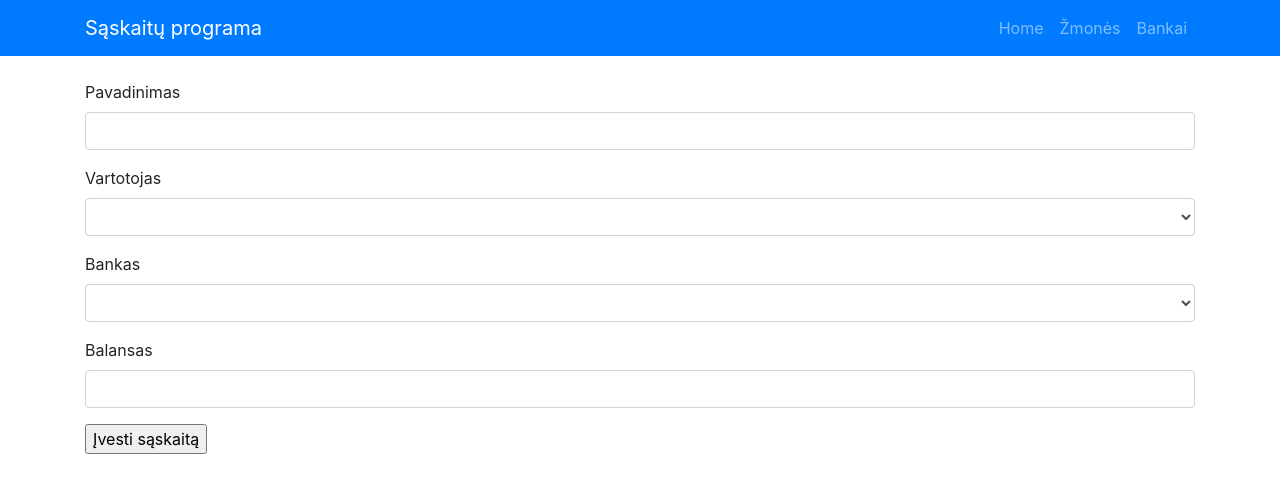
After one commit to DonatasNoreika/saskaitos_flask, a Flask app: page /nauja_saskaita in a window 1280 px wide. The commit adds this page. Shown: the top 493 px of the page. Run offline with Flask 2, Linux system fonts and the light colour scheme; tables that the repository leaves empty hold one stand-in row (values such as "Sample post"); some libraries are stand-ins or nearby versions.

Commit message:
Pataisyta dalis klaidų, vis dar neveikia sąskaitų redagavimas iki galo

```diff
--- a/app.py
+++ b/app.py
@@ -41,7 +41,11 @@ class Saskaita(db.Model):
 
 @app.route("/")
 def accounts():
-    return render_template("saskaitos.html")
+    try:
+        visos_saskaitos = Saskaita.query.all()
+    except:
+        visos_saskaitos = []
+    return render_template("saskaitos.html", visos_saskaitos=visos_saskaitos)
 
 @app.route("/bankai")
 def banks():
@@ -65,7 +69,7 @@ def zmogus_new():
     db.create_all()
     forma = forms.ZmogusForm()
     if forma.validate_on_submit():
-        naujas_zmogus = Zmogus(vardas=forma.vardas.data, pavarde=forma.pavarde.data, asmens_kodas=forma.asmens_kodas.data, tel_numeris=forma.ten_numeris.data)
+        naujas_zmogus = Zmogus(vardas=forma.vardas.data, pavarde=forma.pavarde.data, asmens_kodas=forma.asmens_kodas.data, tel_numeris=forma.tel_numeris.data)
         db.session.add(naujas_zmogus)
         db.session.commit()
         return redirect(url_for('people'))
@@ -82,6 +86,17 @@ def bankas_new():
         return redirect(url_for('banks'))
     return render_template("prideti_banka.html", form=forma)
 
+@app.route("/nauja_saskaita", methods=["GET", "POST"])
+def saskaita_new():
+    db.create_all()
+    forma = forms.SaskaitaForm()
+    if forma.validate_on_submit():
+        nauja_saskaita = Saskaita(numeris=forma.numeris.data, zmogus_id=forma.zmogus.data.id, bankas_id=forma.bankas.data.id, balansas=forma.balansas.data)
+        db.session.add(nauja_saskaita)
+        db.session.commit()
+        return redirect(url_for('accounts'))
+    return render_template("prideti_saskaita.html", form=forma)
+
 @app.route("/zmogus_delete/<int:id>")
 def zmogus_delete(id):
     uzklausa = Zmogus.query.get(id)
@@ -96,6 +111,13 @@ def bankas_delete(id):
     db.session.commit()
     return redirect(url_for('banks'))
 
+@app.route("/saskaita_delete/<int:id>")
+def saskaita_delete(id):
+    uzklausa = Saskaita.query.get(id)
+    db.session.delete(uzklausa)
+    db.session.commit()
+    return redirect(url_for('accounts'))
+
 @app.route("/zmogus_update/<int:id>", methods=['GET', 'POST'])
 def zmogus_update(id):
     form = forms.ZmogusForm()
@@ -104,7 +126,7 @@ def zmogus_update(id):
         zmogus.vardas = form.vardas.data
         zmogus.pavarde = form.pavarde.data
         zmogus.asmens_kodas = form.asmens_kodas.data
-        zmogus.ten_numeris = form.ten_numeris.data
+        zmogus.tel_numeris = form.tel_numeris.data
         db.session.commit()
         return redirect(url_for('people'))
     return render_template("zmogus_update.html", form=form, zmogus=zmogus)
@@ -123,6 +145,19 @@ def bankas_update(id):
         return redirect(url_for('people'))
     return render_template("bankas_update.html", form=form, bankas=bankas)
 
+@app.route("/saskaita_update/<int:id>", methods=['GET', 'POST'])
+def saskaita_update(id):
+    form = forms.SaskaitaForm()
+    saskaita = Saskaita.query.get(id)
+    if form.validate_on_submit():
+        saskaita.numeris = form.numeris.data
+        saskaita.zmogus_id = form.zmogus.data.id
+        saskaita.bankas_id = form.bankas.data.id
+        saskaita.balansas = form.balansas.data
+        db.session.commit()
+        return redirect(url_for('accounts'))
+    return render_template("saskaita_update.html", form=form, saskaita=saskaita)
+
 if __name__ == '__main__':
     app.run(host='127.0.0.1', port=8000, debug=True)
     db.create_all()
--- a/forms.py
+++ b/forms.py
@@ -10,7 +10,7 @@ class ZmogusForm(FlaskForm):
     vardas = StringField('Vardas', [DataRequired()])
     pavarde = StringField('Pavardė', [DataRequired()])
     asmens_kodas = StringField('Asmens kodas', [DataRequired()])
-    ten_numeris = StringField('Telefono numeris', [DataRequired()])
+    tel_numeris = StringField('Telefono numeris', [DataRequired()])
     submit = SubmitField('Įvesti žmogų')
 
 class BankasForm(FlaskForm):
@@ -30,5 +30,5 @@ class SaskaitaForm(FlaskForm):
     numeris = StringField('Pavadinimas', [DataRequired()])
     zmogus = QuerySelectField("Vartotojas", query_factory=zmogus_query, allow_blank=True, get_label="vardas", get_pk=lambda obj: str(obj))
     bankas = QuerySelectField("Bankas", query_factory=bankas_query, allow_blank=True, get_label="pavadinimas", get_pk=lambda obj: str(obj))
-    balansas = FloatField('Adresas', [DataRequired()])
+    balansas = FloatField('Balansas', [DataRequired()])
     submit = SubmitField('Įvesti sąskaitą')
--- a/templates/bankai.html
+++ b/templates/bankai.html
@@ -10,7 +10,7 @@
 <p>Banko kodas: {{bankas.banko_kodas}}</p>
 <p>SWIFT kodas: {{bankas.swift}}</p>
 <a href="{{ url_for('bankas_delete', id=bankas['id']) }}">Ištrinti</a>
-<a href="{{ url_for('bankas_delete', id=bankas['id']) }}">Redaguoti</a>
+<a href="{{ url_for('bankas_update', id=bankas['id']) }}">Redaguoti</a>
 {% endfor %}
 {% endif %}
 <hr>
--- a/templates/bankas_update.html
+++ b/templates/bankas_update.html
@@ -10,7 +10,7 @@
     </div>
     <div class="form-group">
         {{ form.adresas.label(class="form-control-label") }}
-        {{ form.adresas(class="form-control"), value=bankas.adresas }}
+        {{ form.adresas(class="form-control", value=bankas.adresas) }}
     </div>
     <div class="form-group">
         {{ form.banko_kodas.label(class="form-control-label") }}
--- /dev/null
+++ b/templates/prideti_saskaita.html
@@ -0,0 +1,25 @@
+{% extends "base.html" %}
+
+{% block content %}
+
+<form method="post" action="#">
+    {{ form.hidden_tag() }}
+    <div class="form-group">
+        {{ form.numeris.label(class="form-control-label") }}
+        {{ form.numeris(class="form-control") }}
+    </div>
+    <div class="form-group">
+        {{ form.zmogus.label(class="form-control-label") }}
+        {{ form.zmogus(class="form-control") }}
+    </div>
+    <div class="form-group">
+        {{ form.bankas.label(class="form-control-label") }}
+        {{ form.bankas(class="form-control") }}
+    </div>
+    <div class="form-group">
+        {{ form.balansas.label(class="form-control-label") }}
+        {{ form.balansas(class="form-control") }}
+    </div>
+    {{ form.submit }}
+</form>
+{% endblock %}
--- a/templates/zmogus_update.html
+++ b/templates/zmogus_update.html
@@ -10,15 +10,15 @@
     </div>
     <div class="form-group">
         {{ form.pavarde.label(class="form-control-label") }}
-        {{ form.pavarde(class="form-control"), value=zmogus.pavarde }}
+        {{ form.pavarde(class="form-control", value=zmogus.pavarde) }}
     </div>
     <div class="form-group">
         {{ form.asmens_kodas.label(class="form-control-label") }}
         {{ form.asmens_kodas(class="form-control", value=zmogus.asmens_kodas) }}
     </div>
     <div class="form-group">
-        {{ form.ten_numeris.label(class="form-control-label") }}
-        {{ form.ten_numeris(class="form-control", value=zmogus.ten_numeris) }}
+        {{ form.tel_numeris.label(class="form-control-label") }}
+        {{ form.tel_numeris(class="form-control", value=zmogus.tel_numeris) }}
     </div>
     {{ form.submit }}
 </form>
--- a/templates/zmones.html
+++ b/templates/zmones.html
@@ -9,7 +9,7 @@
 <p>Asmens kodas: {{zmogus.asmens_kodas}}</p>
 <p>Tel. numeris: {{zmogus.tel_numeris}}</p>
 <a href="{{ url_for('zmogus_delete', id=zmogus['id']) }}">Ištrinti</a>
-<a href="{{ url_for('zmogus_delete', id=zmogus['id']) }}">Redaguoti</a>
+<a href="{{ url_for('zmogus_update', id=zmogus['id']) }}">Redaguoti</a>
 {% endfor %}
 {% endif %}
 <hr>
```
Also changed, not shown: templates/saskaita_update.html (added, +25 -0 lines), templates/saskaitos.html (+13 -1 lines).
